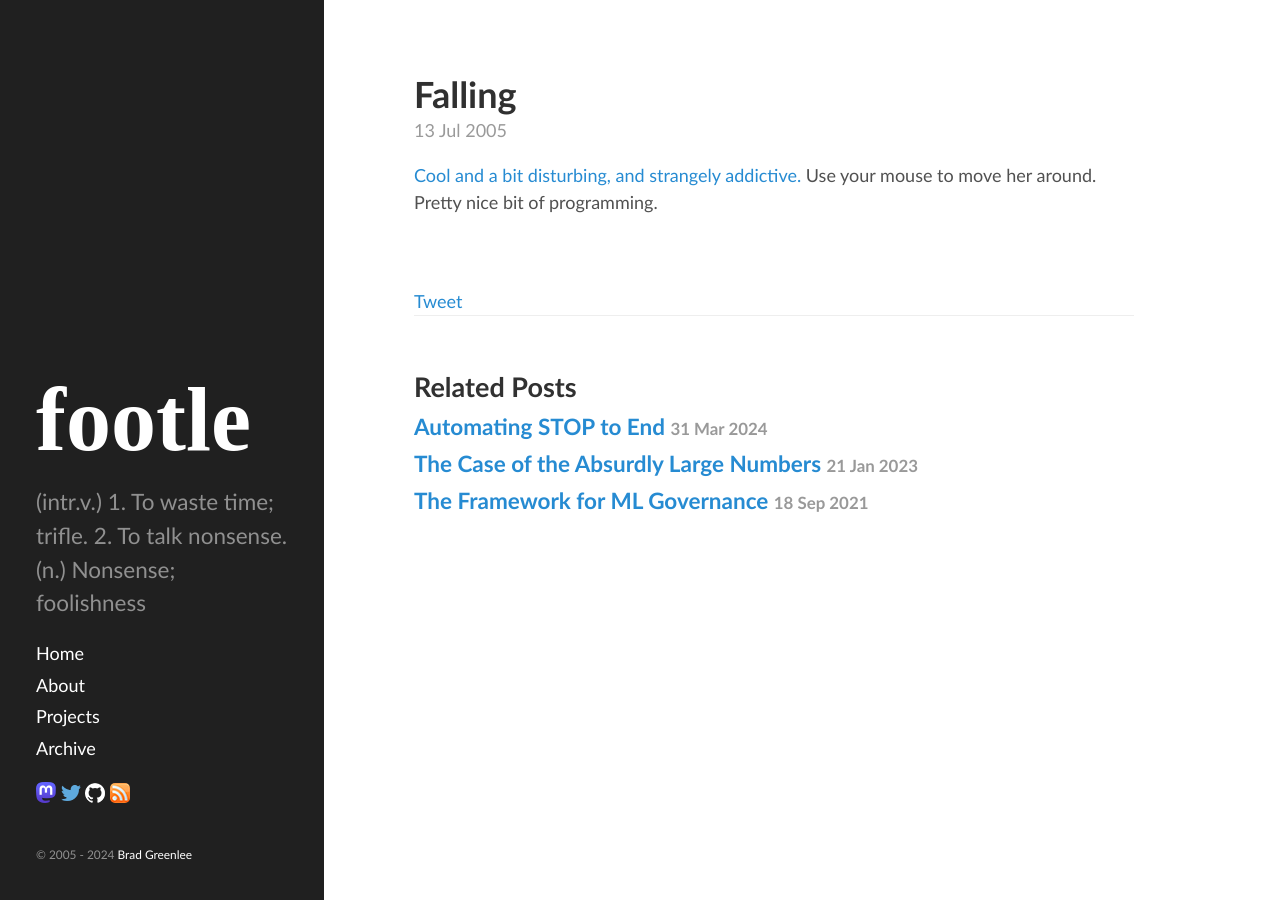
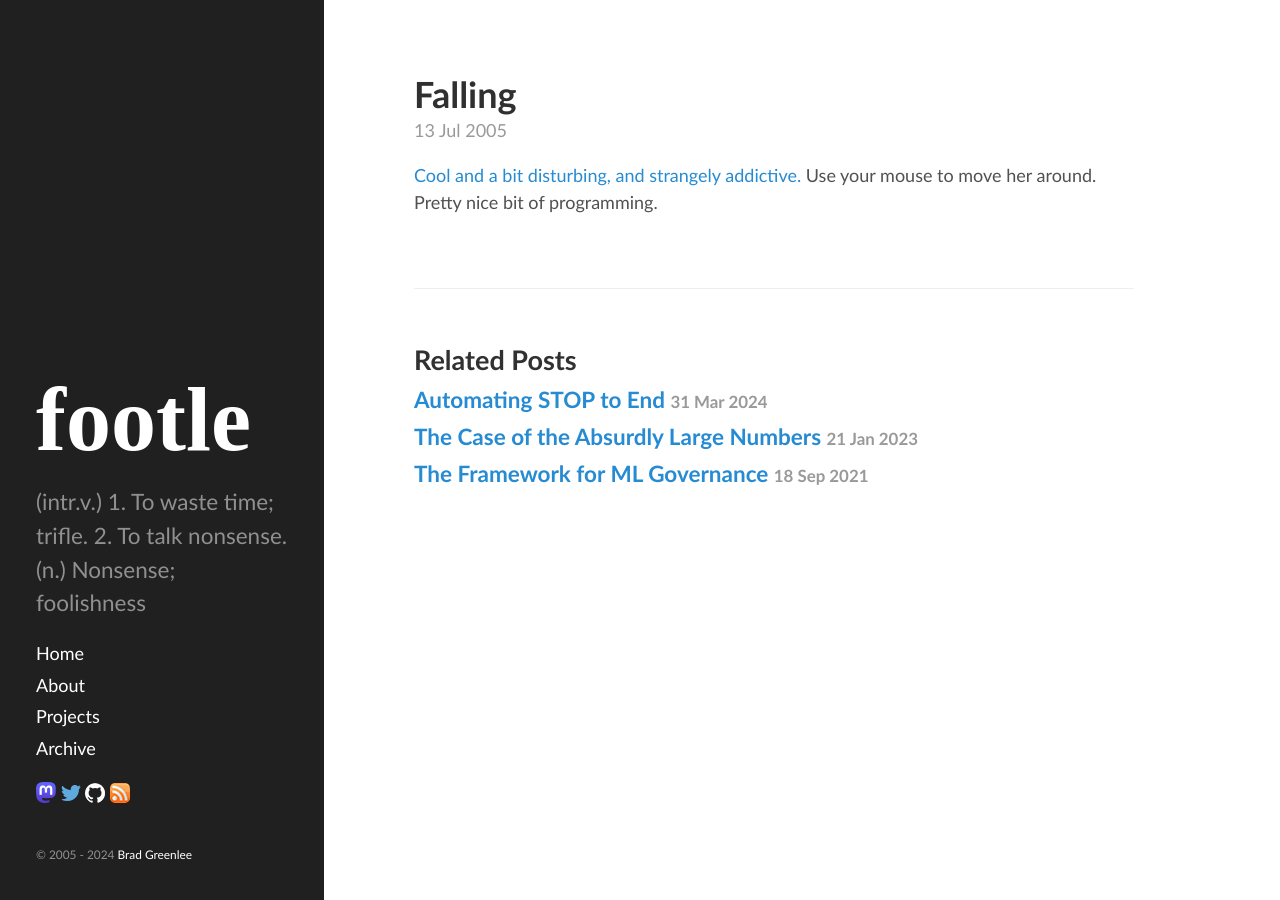
Before and after one commit to bgreenlee/bgreenlee.github.io, a Jekyll site: the page built from _posts/2005-07-13-falling.markdown, in a window 1280 px wide. Built offline with Jekyll 4.4.1, drawn with Linux system fonts in a browser that asks for light colours; some web fonts are replaced; comment, search, counter and statistics services are not loaded.

Commit message:
Remove Twitter share button

```diff
--- a/_layouts/post.html
+++ b/_layouts/post.html
@@ -18,9 +18,6 @@
   {{ content }}
 </div>
 
-  <a href="https://twitter.com/share" class="twitter-share-button" data-via="bgreenlee">Tweet</a>
-<script>!function(d,s,id){var js,fjs=d.getElementsByTagName(s)[0],p=/^http:/.test(d.location)?'http':'https';if(!d.getElementById(id)){js=d.createElement(s);js.id=id;js.src=p+'://platform.twitter.com/widgets.js';fjs.parentNode.insertBefore(js,fjs);}}(document, 'script', 'twitter-wjs');</script>
-
 <div class="related">
   <h2>Related Posts</h2>
   <ul class="related-posts">
```
